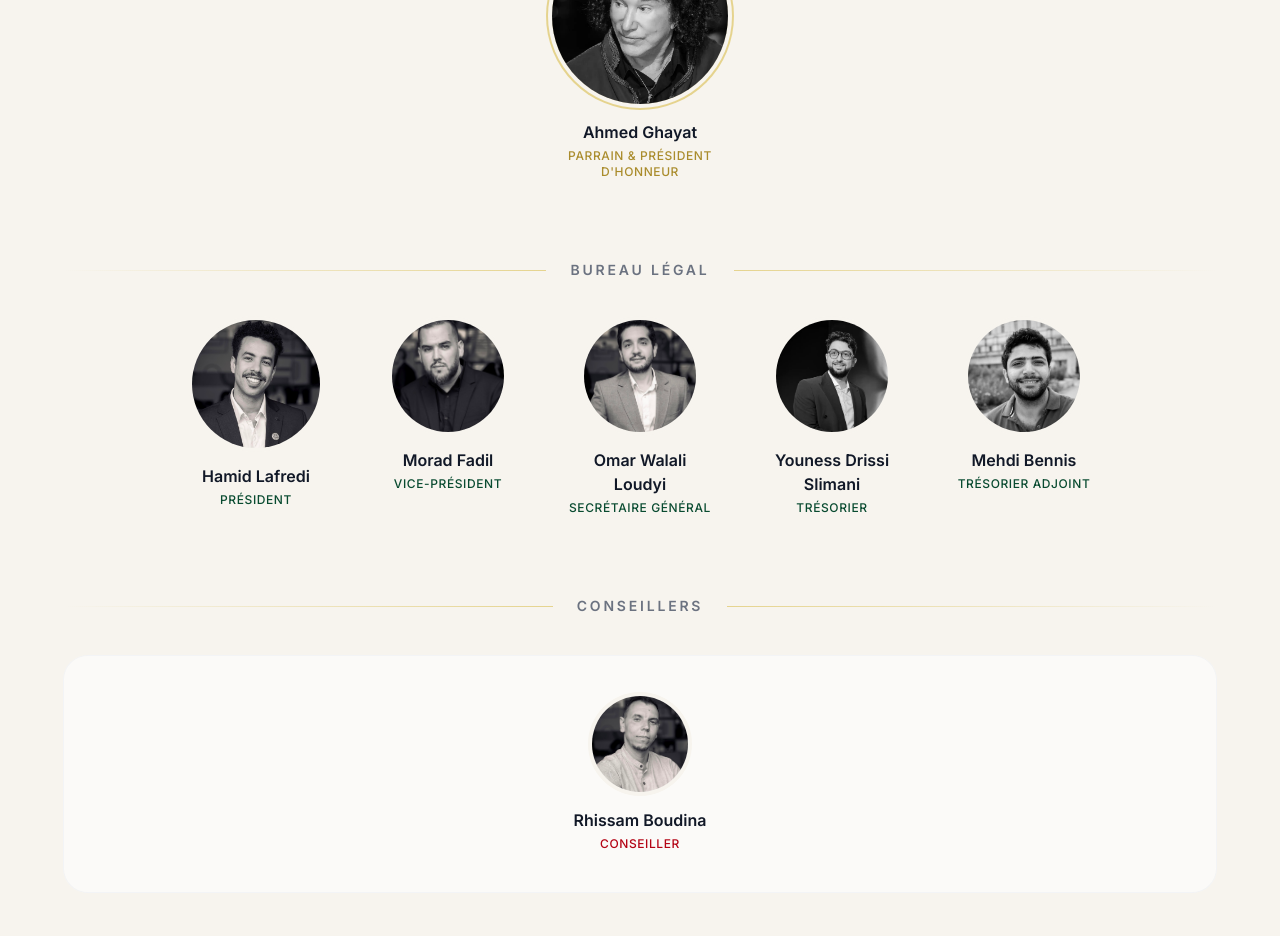
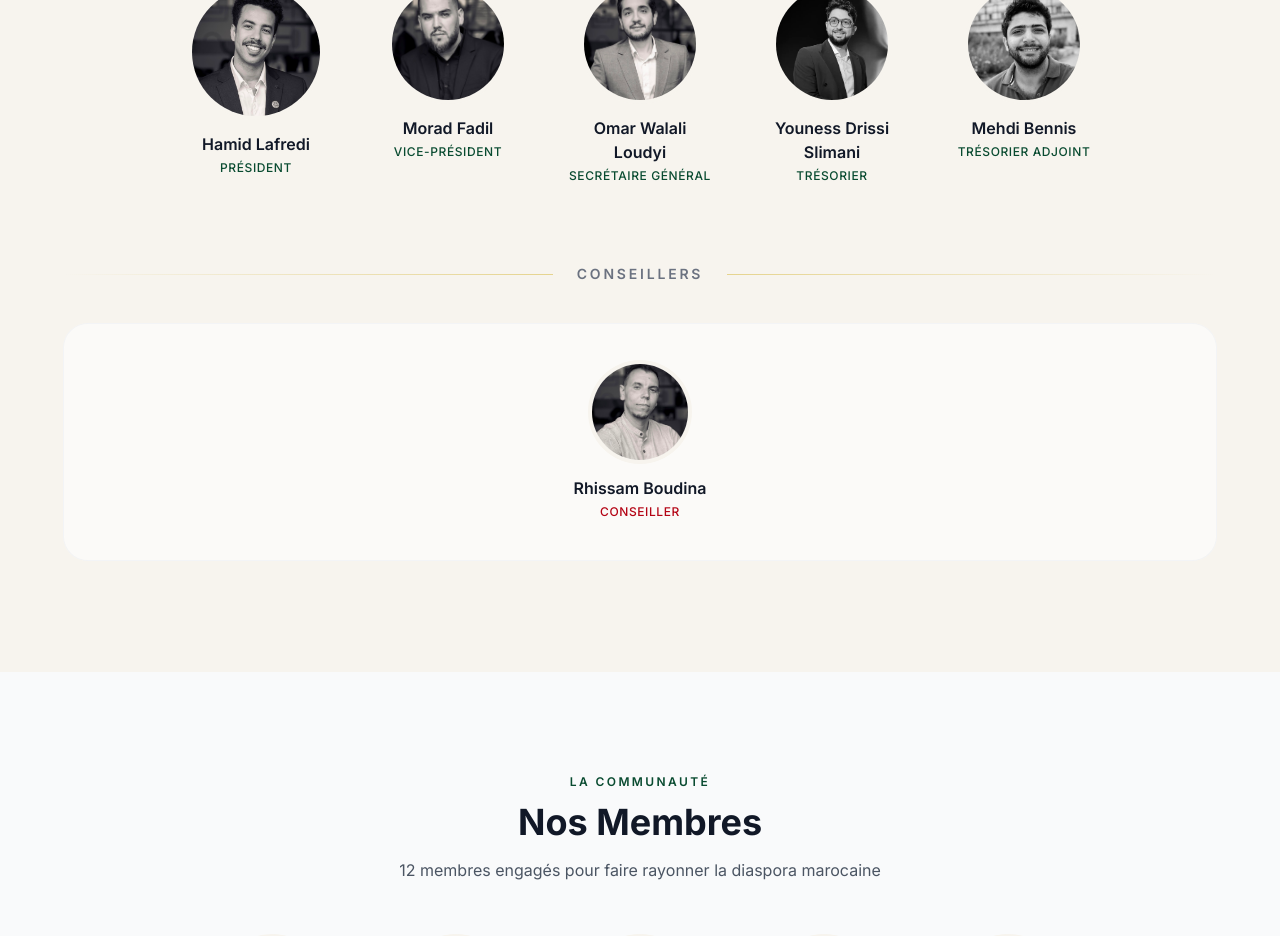
Before and after one commit to GenerationDiaspora/site-generation-diaspora, a Next.js app: page /about in a window 1280 px wide. Shown: the part 1840-2776 px from the top of the page. Built offline with nearby package versions, Linux system fonts and the light colour scheme.

Commit message:
fix: remove Ahmed Ghayat prominent display at top of bureau section
He remains in the membres list only.

Co-Authored-By: Claude Sonnet 4.6 <noreply@anthropic.com>

```diff
--- a/app/about/page.tsx
+++ b/app/about/page.tsx
@@ -11,7 +11,6 @@ import {
   Calendar,
 } from "lucide-react";
 import {
-  presidentHonneur,
   bureauLegal,
   conseillers,
   membres,
@@ -157,7 +156,6 @@ export default function AboutPage() {
 
       {/* Notre Bureau & Nos Membres */}
       <TeamShowcase
-        presidentHonneur={presidentHonneur}
         bureauLegal={bureauLegal}
         conseillers={conseillers}
         membres={membres}
--- a/components/about/TeamShowcase.tsx
+++ b/components/about/TeamShowcase.tsx
@@ -16,7 +16,6 @@ interface DisplayMember {
 }
 
 interface TeamShowcaseProps {
-  presidentHonneur: BureauMember;
   bureauLegal: BureauMember[];
   conseillers: BureauMember[];
   membres: Membre[];
@@ -198,7 +197,6 @@ function MemberModal({
 }
 
 export default function TeamShowcase({
-  presidentHonneur,
   bureauLegal,
   conseillers,
   membres,
@@ -216,12 +214,11 @@ export default function TeamShowcase({
     lastTrigger.current?.focus();
   }, []);
 
-  const honneur: DisplayMember = { ...presidentHonneur, tier: "honneur" };
   const legal: DisplayMember[] = bureauLegal.map((m) => ({ ...m, tier: "legal" }));
   const conseil: DisplayMember[] = conseillers.map((m) => ({ ...m, tier: "conseiller" }));
   const simples: DisplayMember[] = membres.map((m) => ({ ...m, tier: "membre" }));
 
-  const totalMembres = 1 + legal.length + conseil.length + simples.length;
+  const totalMembres = legal.length + conseil.length + simples.length;
 
   return (
     <>
@@ -237,11 +234,6 @@ export default function TeamShowcase({
               <p className="mt-4 text-gray-600 max-w-2xl mx-auto">
                 Une équipe renouvelée, engagée et passionnée au service de la jeunesse marocaine
               </p>
-            </div>
-
-            {/* Parrain & Président d'honneur */}
-            <div className="flex justify-center mb-16 md:mb-20">
-              <MemberTile member={honneur} size="xl" onOpen={openMember} />
             </div>
 
             {/* Bureau légal */}
```
